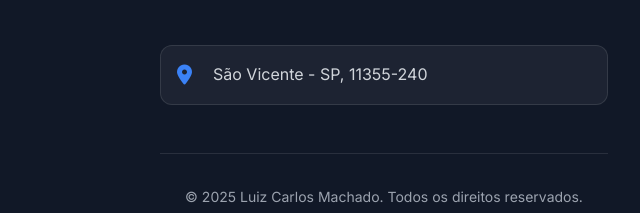
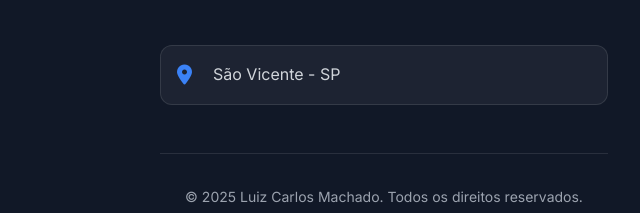
Before and after one commit to Luizsaw/pagina-links, a plain HTML site: page index.html in a window 1280 px wide. Shown: the part 1099-1312 px from the top of the page, 256-896 px from the left. Drawn offline with Linux system fonts and the light colour scheme.

Commit message:
Atualização da localização

```diff
--- a/index.html
+++ b/index.html
@@ -90,7 +90,7 @@
         <div class="contact-section">
             <div class="contact-item">
                 <i class="fas fa-map-marker-alt"></i>
-                <span>São Vicente - SP, 11355-240</span>
+                <span>São Vicente - SP</span>
             </div>
         </div>
 
```
